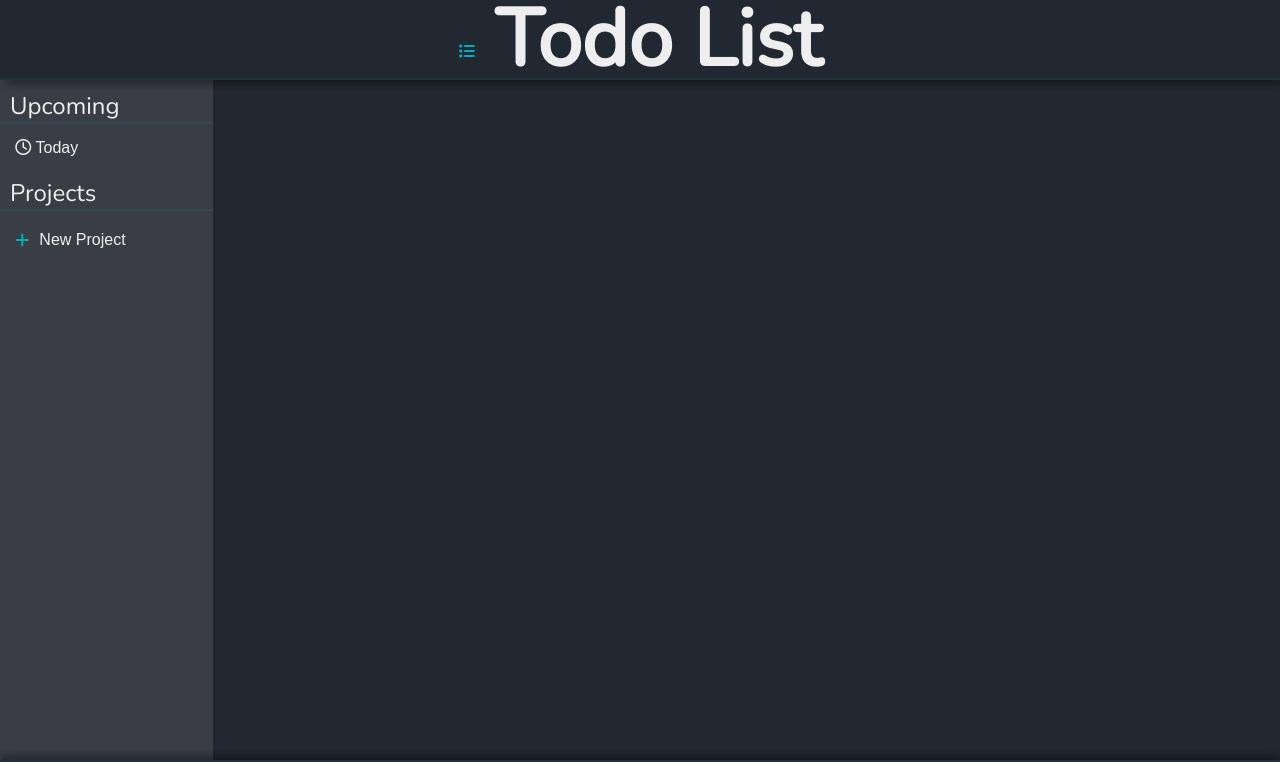
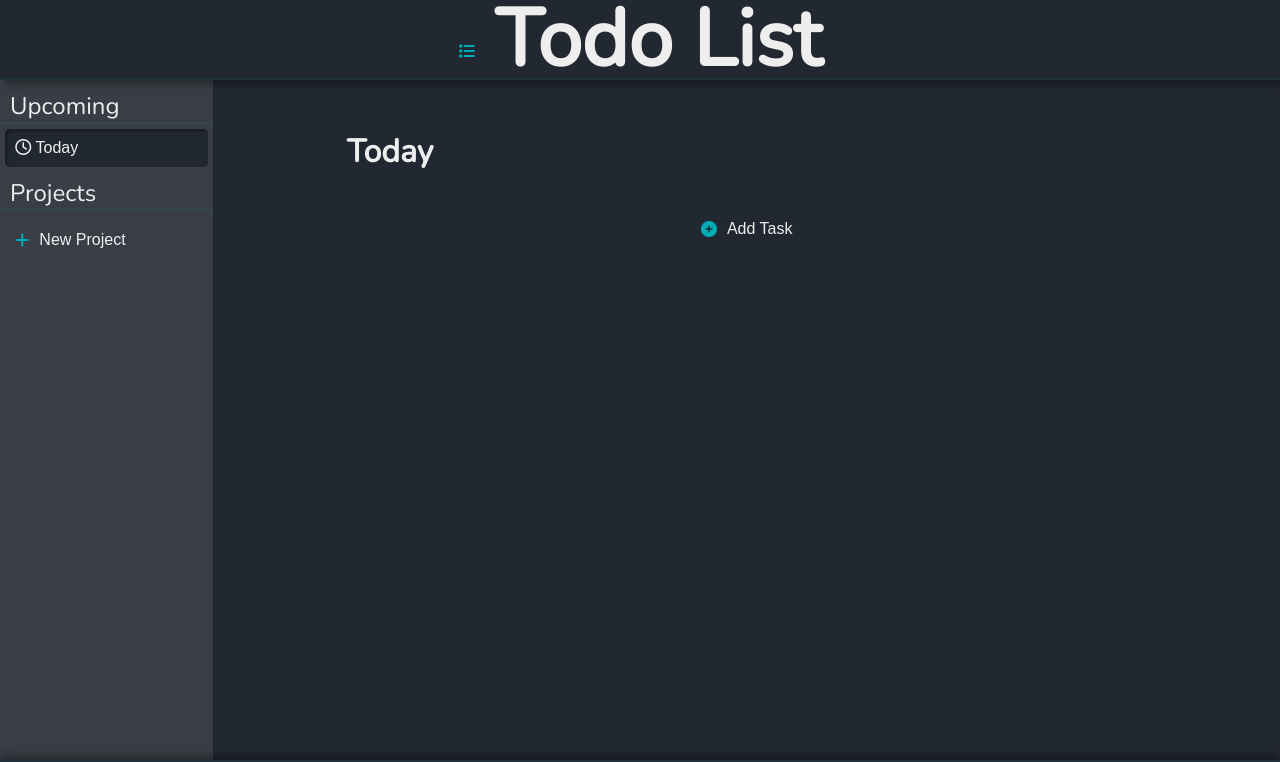
Before and after one commit to nronzel/TOP-ToDoList, a plain HTML site: page index.html in a window 1280 px wide. Shown: the top 762 px of the page. Drawn offline with nearby package versions, Linux system fonts and the light colour scheme.

Commit message:
modified script src

```diff
--- a/index.html
+++ b/index.html
@@ -5,7 +5,7 @@
     <meta http-equiv="X-UA-Compatible" content="IE=edge" />
     <meta name="viewport" content="width=device-width, initial-scale=1.0" />
     <link rel="stylesheet" href="style.css" />
-    <script type="module" src="../dist/main.js"></script>
+    <script type="module" src="./main.js"></script>
     <script
       src="https://kit.fontawesome.com/23bb90498d.js"
       crossorigin="anonymous"
```
